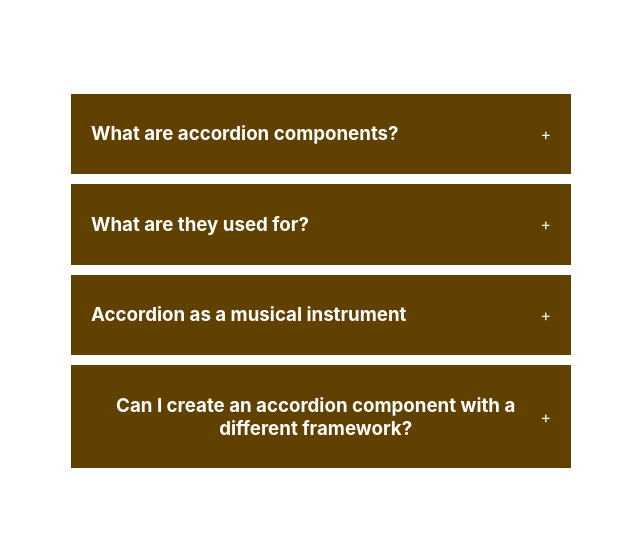
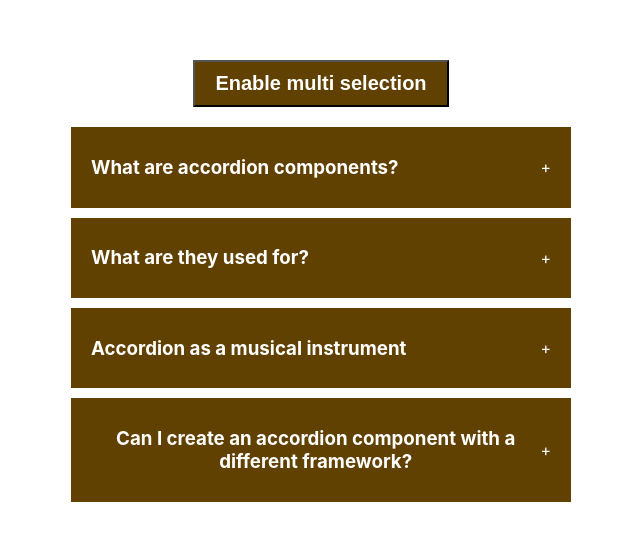
Before and after one commit to gokul-1998/25-react-mini-projects, a React (Create React App) app: page / in a window 1280 px wide. Shown: the part 114-654 px from the top of the page, without its empty margins (79-719 px from the left). Built offline with nearby package versions, Linux system fonts and the light colour scheme.

Commit message:
Added  till 31.31 - 1 proj done'

```diff
--- a/src/components/accordian/index.jsx
+++ b/src/components/accordian/index.jsx
@@ -1,39 +1,71 @@
-import { useState } from 'react'
-import data from './data';
-import './styles.css'
+import { useState } from "react";
+import data from "./data";
+import "./styles.css";
 // single selection
 // multiple selection
 
+export default function Accordian() {
+  const [selected, setSelected] = useState(null);
+  const [enableMultiSelection, setEnableMultiSelection] = useState(false);
+  const [multiple, setMultiple] = useState([]);
+
+  function handleSingleSelection(getCurrentId) {
+    setSelected(getCurrentId === selected ? null : getCurrentId);
+  }
+
+  function handleMultipleSelection(getCurrentId) {
+    let cpyMultiple=[...multiple];
+    const findIndexOfCurrentid=cpyMultiple.indexOf(getCurrentId);
+    console.log(findIndexOfCurrentid);
+    if(findIndexOfCurrentid===-1){
+      cpyMultiple.push(getCurrentId);
+    }
+    else cpyMultiple.splice(findIndexOfCurrentid,1);
+    setMultiple(cpyMultiple);
+  }
+
+  console.log(selected,multiple);
+  return (
+    <div className="wrapper">
+      <button
+        onClick={
+             () => setEnableMultiSelection(!enableMultiSelection)
+        }
+      >
+        Enable multi selection
+      </button>
+      <div className="accordian">
+        {data && data.length > 0 ? (
+          data.map((dataItem) => (
+            <div className="item">
+              <div
+                onClick={
+                  enableMultiSelection
+                  ? () => handleMultipleSelection(dataItem.id)
 
 
-export default function Accordian() {
-
-    const [selected, setSelected] = useState(null);
-
-    function handleSingleSelection(getCurrentId) {
-        setSelected(getCurrentId===selected?null:getCurrentId );
-    }
-    console.log(selected);
-    return (
-        <div className='wrapper'>
-            <div className="accordian">
-                {
-                    data && data.length > 0 ?
-                        data.map(dataItem =>
-                        <div className='item'>
-                            <div onClick={()=>handleSingleSelection(dataItem.id)} className='title' >
-                                <h3>{dataItem.question}</h3>
-                                <span>+ </span>
-                                </div>
-                                {
-                                    selected===dataItem.id ? <div className='content'>{dataItem.answer}</div> : null
-                                }
-
-                        </div> )
-                        : <div> No data found</div>
-                }
+                 : () => handleSingleSelection(dataItem.id)}
+                className="title"
+              >
+                <h3>{dataItem.question}</h3>
+                <span>+ </span>
+              </div>
+              {
+                enableMultiSelection ?
+                multiple.indexOf(dataItem.id)!==-1  &&
+                <div className="content">{dataItem.answer}</div>
+                :selected === dataItem.id &&
+                <div className="content">{dataItem.answer}</div>
+              }
+              {/* {selected === dataItem.id || multiple.indexOf(dataItem.id)!==-1 ? (
+                <div className="content">{dataItem.answer}</div>
+              ) : null} */}
             </div>
-
-        </div>
-    )
+          ))
+        ) : (
+          <div> No data found</div>
+        )}
+      </div>
+    </div>
+  );
 }
--- a/src/components/accordian/styles.css
+++ b/src/components/accordian/styles.css
@@ -4,6 +4,19 @@
     width: 100vh;
     justify-content: center;
     align-items: center;
+    flex-direction: column;
+    gap: 20px;
+
+}
+
+.wrapper button{
+    padding: 10px 20px;
+    background: #614101;
+    color: white;
+    font-weight: bold;
+    font-size: 20px;
+    cursor: pointer;
+
 
 }
 
```
